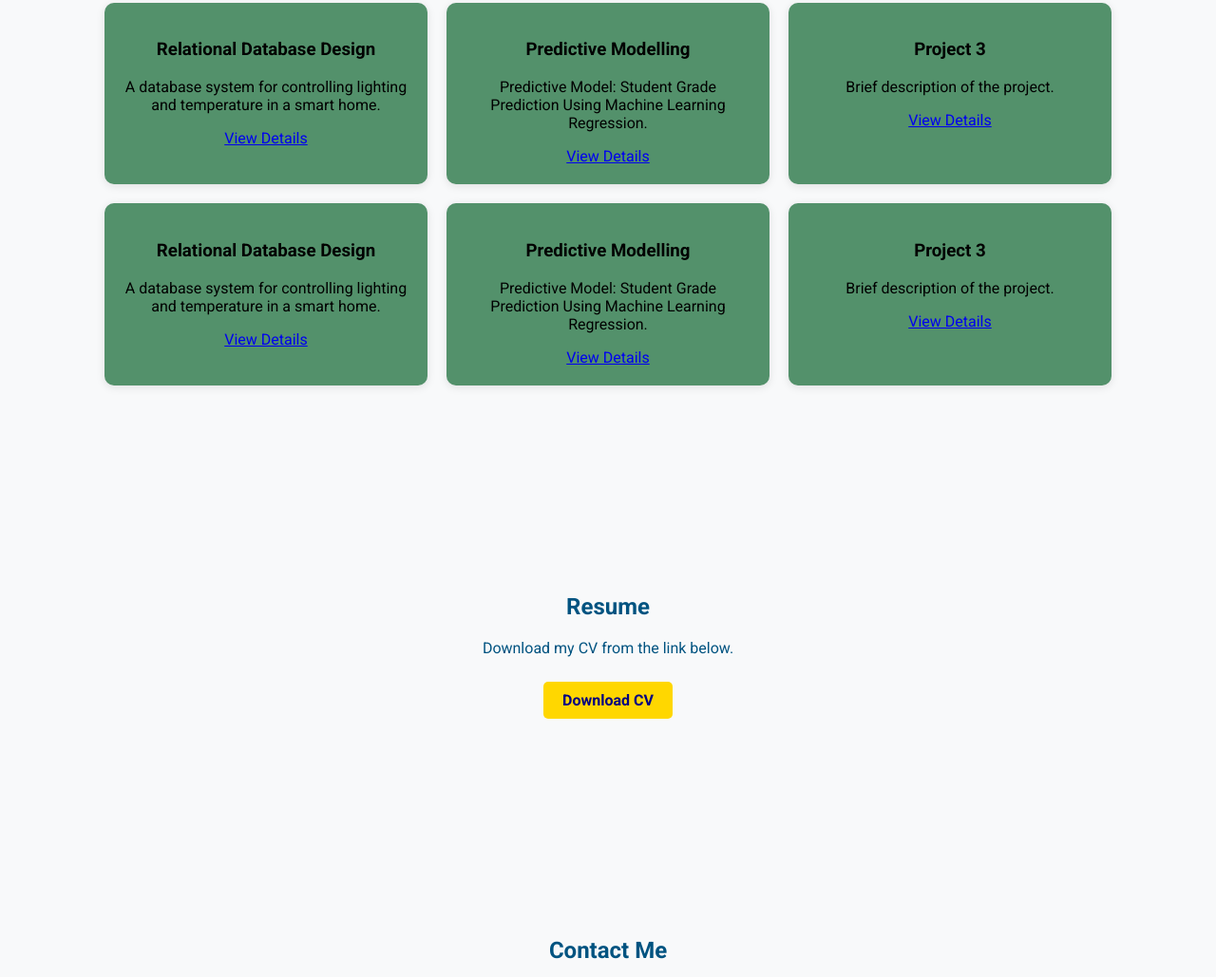
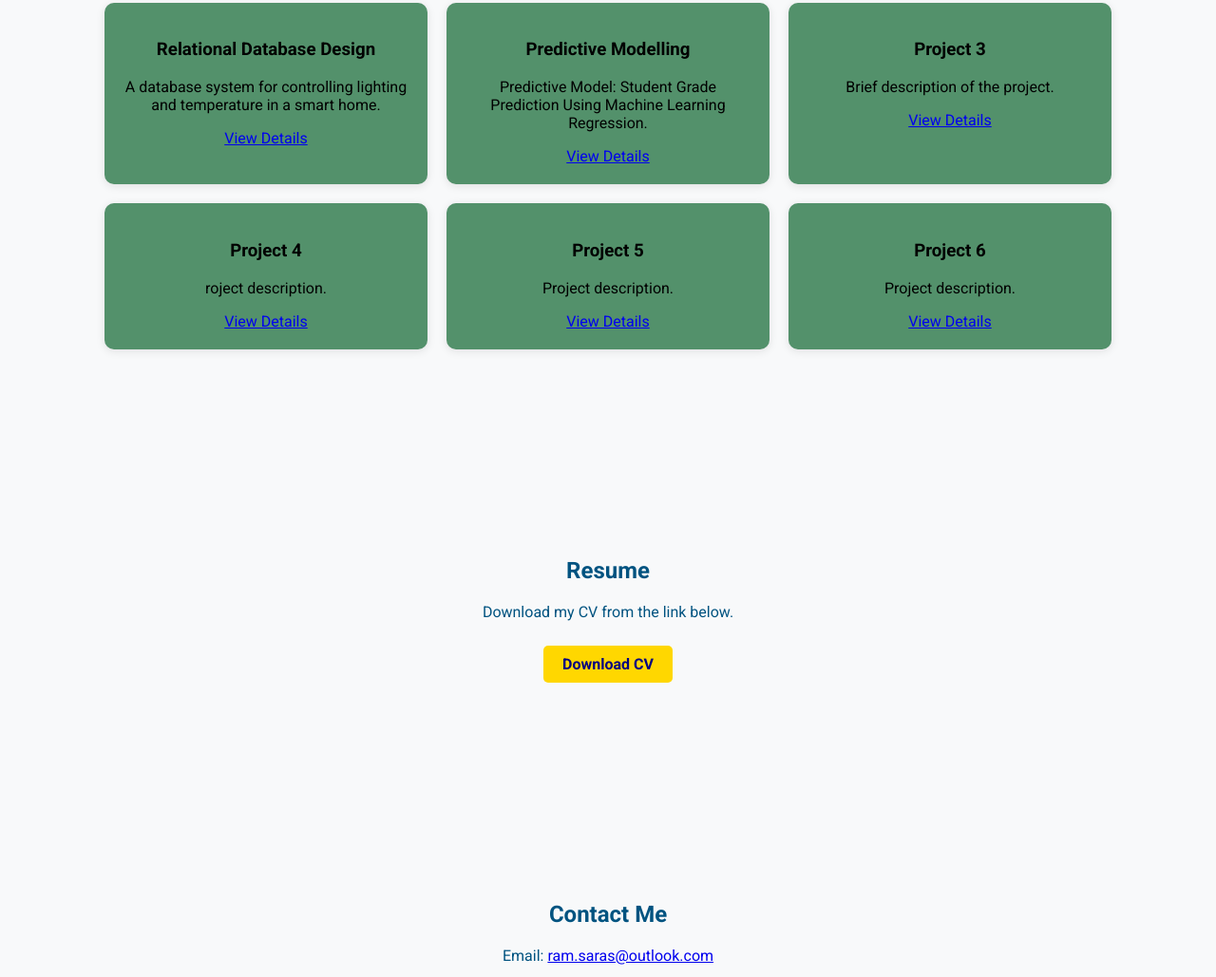
Before and after one commit to SarasBabuRamasamy/sarasbaburamasamy.github.io, a plain HTML site: page index.html in a window 1280 px wide. Shown: the part 1225-2254 px from the top of the page at 95% size. Drawn offline with Linux system fonts and the light colour scheme.

Commit message:
Update index.html

```diff
--- a/index.html
+++ b/index.html
@@ -62,18 +62,18 @@
                 <a href="#">View Details</a>
             </div>
             <div class="project-card">
-                <h3>Relational Database Design</h3>
-                <p>A database system for controlling lighting and temperature in a smart home.</p>
-                <a href="../projects/project 1/project1.html">View Details</a>
+                <h3>Project 4</h3>
+                <p>roject description.</p>
+                <a href="../projects/project 4/project4.html">View Details</a>
             </div>
             <div class="project-card">
-                <h3>Predictive Modelling</h3>
-                <p>Predictive Model: Student Grade Prediction Using Machine Learning Regression.</p>
-                <a href="../Portfolio/projects/project 2/project2.html">View Details</a>
+                <h3>Project 5</h3>
+                <p>Project description.</p>
+                <a href="..projects/project 5/project5.html">View Details</a>
             </div>
             <div class="project-card">
-                <h3>Project 3</h3>
-                <p>Brief description of the project.</p>
+                <h3>Project 6</h3>
+                <p>Project description.</p>
                 <a href="#">View Details</a>
             </div>
         </div>
```
